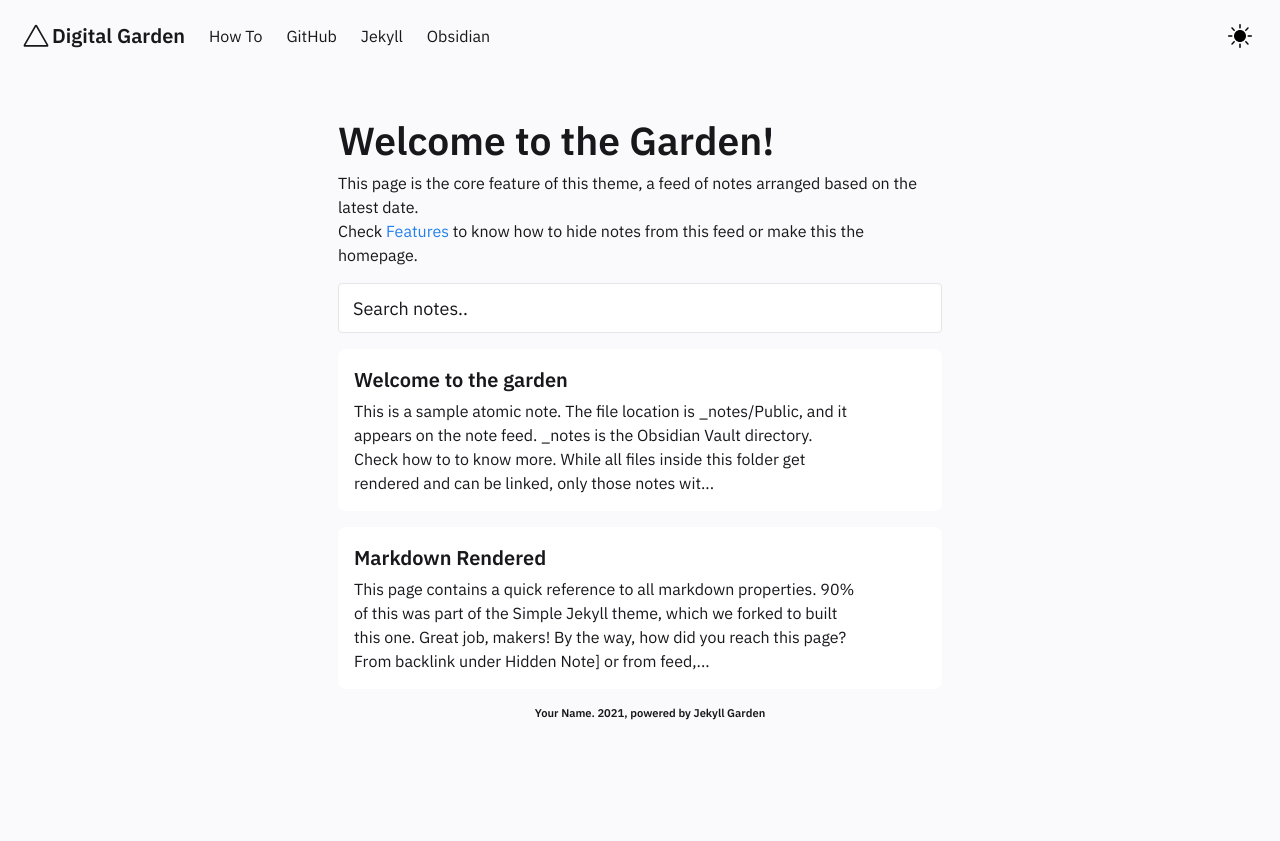
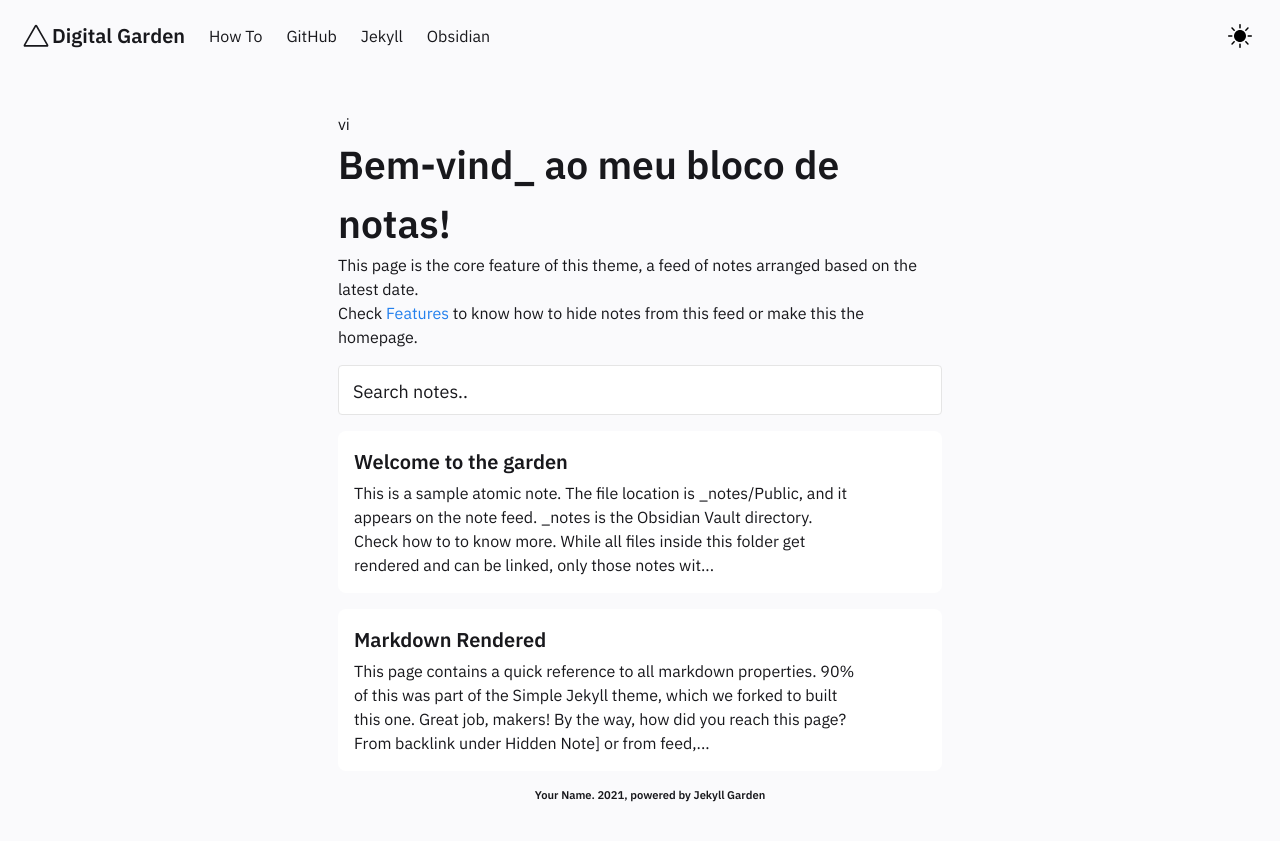
Before and after one commit to lvcosta/lvcosta.github.io, a Jekyll site: the page built from pages/notes.md, in a window 1280 px wide. Shown: the top 841 px of the page. Built offline with Jekyll 4.4.1, drawn with Linux system fonts in a browser that asks for light colours.

Commit message:
Update FeedContent.html

```diff
--- a/_includes/FeedContent.html
+++ b/_includes/FeedContent.html
@@ -1,5 +1,5 @@
-<div class="block">
-    <h1>Welcome to the Garden!</h1>
+vi<div class="block">
+    <h1>Bem-vind_ ao meu bloco de notas!</h1>
 
     This page is the core feature of this theme, a feed of notes arranged based on the latest date. </br>
     Check <a href="../posts/features" style="color:var(--link);">Features</a> to know how to hide notes from this feed or make this the homepage.
```
